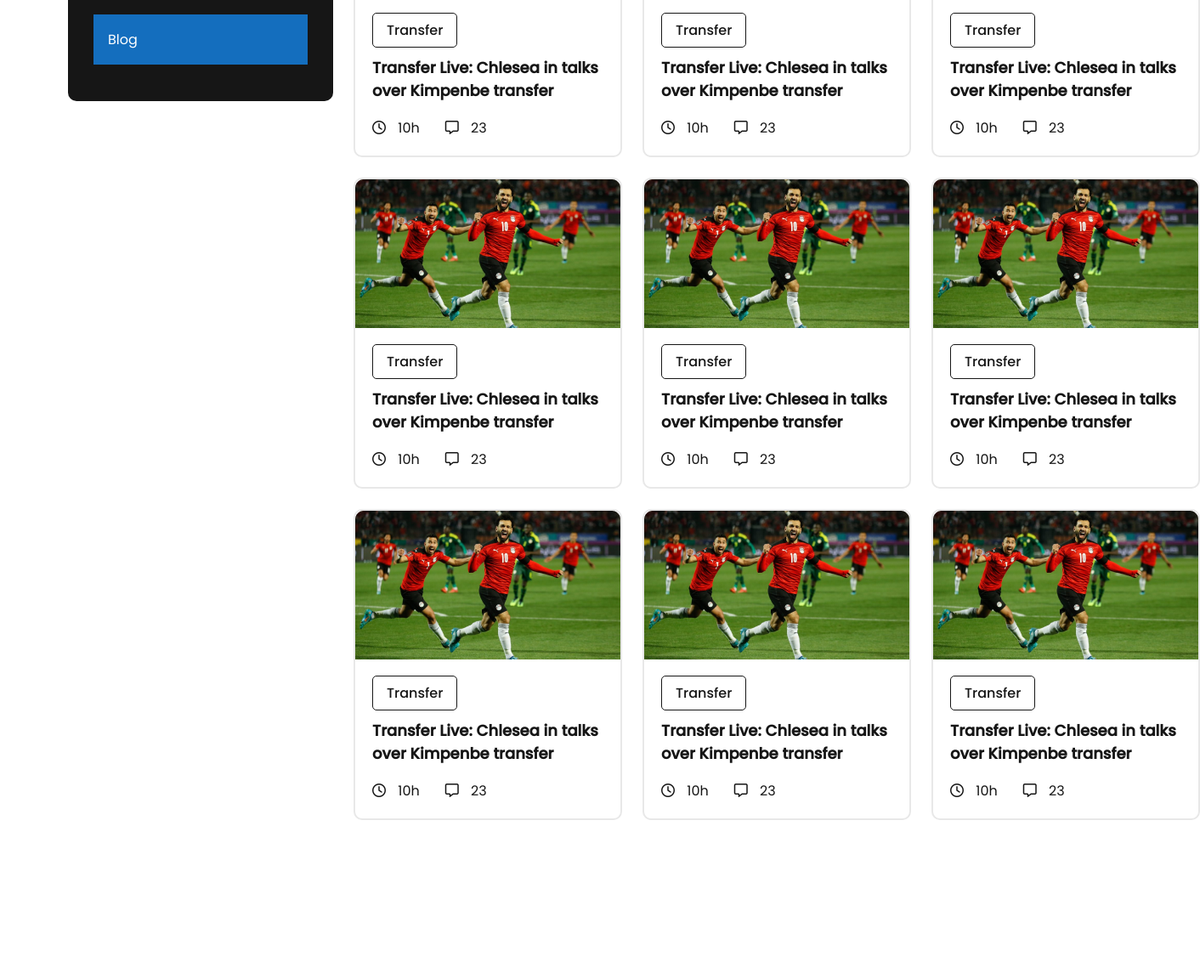
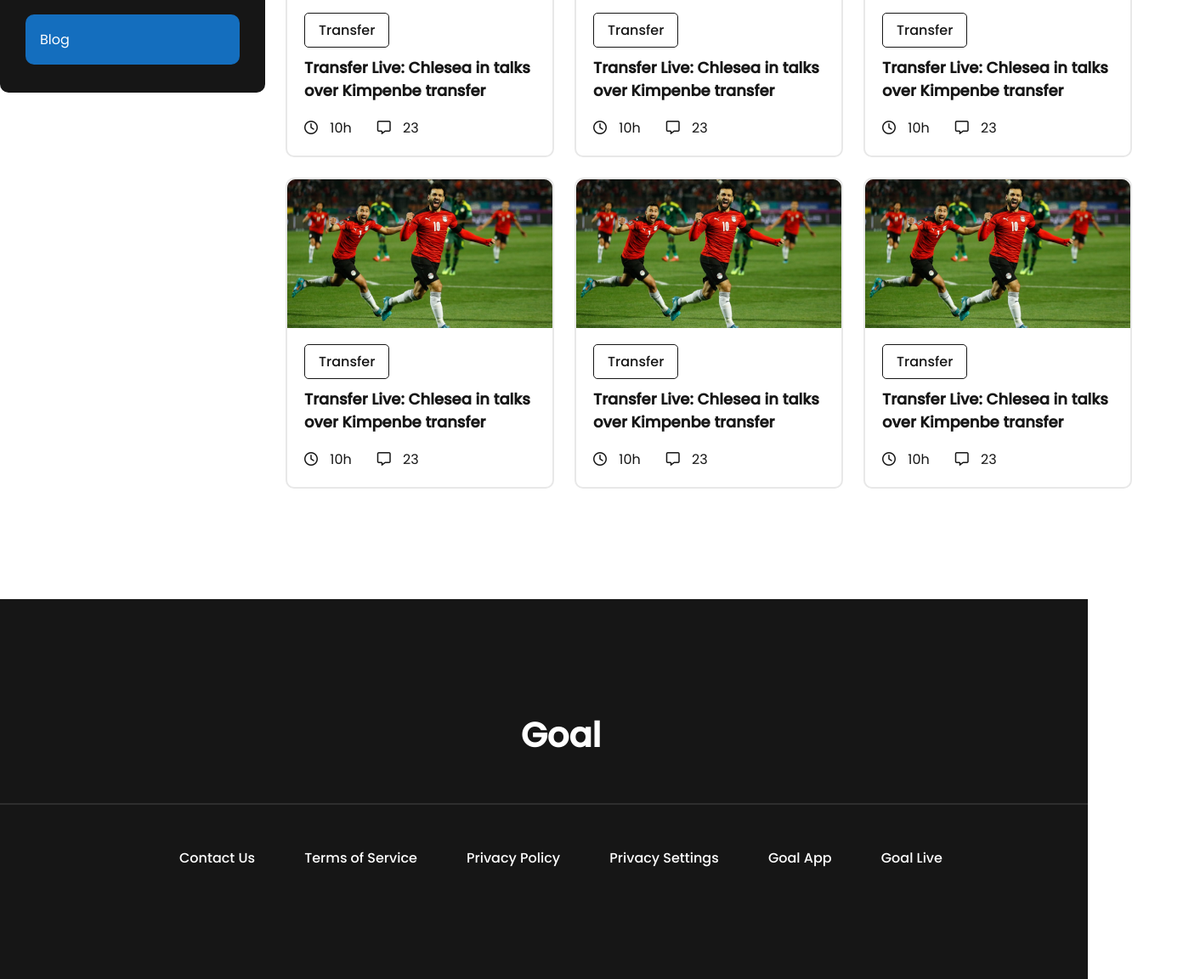
Before and after one commit to abdulkayum97/world-cup, a plain HTML site: page index.html in a window 1280 px wide. Shown: the part 1007-2159 px from the top of the page at 85% size, 1412 px wide, since content can reach past the window. Before the commit the page ends 1980 px from the top, so only its background shows below. Drawn offline with Linux system fonts and the light colour scheme.

Commit message:
footer added

```diff
--- a/css/style.css
+++ b/css/style.css
@@ -3,6 +3,8 @@
 
 body {
     font-family: 'Poppins', sans-serif;
+    margin: 0;
+    padding: 0;
 }
 
 
@@ -11,8 +13,8 @@ Header Style
 -------------- */
 
 .container {
-    width: 1120px;
-    margin: auto
+    width: 1320px;
+    margin: auto;
 }
 
 .header-container {
@@ -23,7 +25,6 @@ Header Style
     border-radius: 30px;
     display: grid;
     grid-template-columns: repeat(2, 1fr);
-    padding: 0 100px;
     margin-top: 50px;
     grid-column-gap: 24px;
     height: 646px;
@@ -33,12 +34,13 @@ Header Style
 
 .header-content {
     align-self: center;
+    padding-left: 100px;
 }
 
 .header-img img {
     position: absolute;
     bottom: 0;
-    right: 80px;
+    right: 70px;
     width: 581px;
 }
 
@@ -76,10 +78,9 @@ Header Style
 /* Blog Style */
 .blog-container {
     width: 100%;
-    margin: auto;
     display: grid;
     grid-template-columns: 312px 1fr;
-    margin-top: 130px;
+    margin: 130px auto;
     grid-column-gap: 24px;
 }
 
@@ -87,7 +88,7 @@ Header Style
     background-color: #161616;
     border-radius: 10px;
     padding: 30px;
-    height: 240px;
+    height: 230px;
 }
 
 .blog-menu ul {
@@ -107,6 +108,7 @@ Header Style
     text-decoration: none;
     display: block;
     transition: .4s all ease-in-out;
+    border-radius: 10px;
 }
 
 .blog-menu ul li a:hover {
@@ -166,3 +168,45 @@ Header Style
 .blog-content .blog-info .comment i {
     margin-right: 10px;
 }
+
+/* Footer Style */
+footer {
+    background-color: #161616;
+    padding-top: 130px;
+    padding-bottom: 130px;
+}
+
+.footer-content {}
+
+.footer-content h2 {
+    font-weight: 600;
+    font-size: 40px;
+    color: #fff;
+    text-align: center;
+    margin: 0;
+}
+
+footer hr {
+    margin: 50px 0;
+    border: 1px solid rgba(255, 255, 255, 0.1);
+}
+
+.footer-menu {
+    padding: 0 211px;
+}
+
+.footer-menu ul {
+    list-style: none;
+    display: flex;
+    justify-content: space-between;
+    margin: 0;
+    padding: 0;
+}
+
+.footer-menu ul li {}
+
+.footer-menu ul li a {
+    color: #fff;
+    text-decoration: none;
+    font-weight: 500;
+}
--- a/index.html
+++ b/index.html
@@ -48,6 +48,7 @@
                         </li>
                     </ul>
                 </div>
+
                 <div class="blog-item">
                     <article>
                         <img src="images/Blog Image.png" alt="Images">
@@ -63,9 +64,81 @@
                                     <i class="far fa-comment-alt"></i>
                                     23
                                 </div>
-
                             </div>
                         </div>
+                    </article>
+
+                    <article>
+                        <img src="images/Blog Image.png" alt="Images">
+                        <div class="blog-content">
+                            <a href="#">Transfer</a>
+                            <h3>Transfer Live: Chlesea in talks over Kimpenbe transfer</h3>
+                            <div class="blog-info">
+                                <div class="time">
+                                    <i class="far fa-clock"></i>
+                                    10h
+                                </div>
+                                <div class="comment">
+                                    <i class="far fa-comment-alt"></i>
+                                    23
+                                </div>
+                            </div>
+                        </div>
+                    </article>
+
+                    <article>
+                        <img src="images/Blog Image.png" alt="Images">
+                        <div class="blog-content">
+                            <a href="#">Transfer</a>
+                            <h3>Transfer Live: Chlesea in talks over Kimpenbe transfer</h3>
+                            <div class="blog-info">
+                                <div class="time">
+                                    <i class="far fa-clock"></i>
+                                    10h
+                                </div>
+                                <div class="comment">
+                                    <i class="far fa-comment-alt"></i>
+                                    23
+                                </div>
+                            </div>
+                        </div>
+                    </article>
+
+                    <article>
+                        <img src="images/Blog Image.png" alt="Images">
+                        <div class="blog-content">
+                            <a href="#">Transfer</a>
+                            <h3>Transfer Live: Chlesea in talks over Kimpenbe transfer</h3>
+                            <div class="blog-info">
+                                <div class="time">
+                                    <i class="far fa-clock"></i>
+                                    10h
+                                </div>
+                                <div class="comment">
+                                    <i class="far fa-comment-alt"></i>
+                                    23
+                                </div>
+                            </div>
+                        </div>
+                    </article>
+
+                    <article>
+                        <img src="images/Blog Image.png" alt="Images">
+                        <div class="blog-content">
+                            <a href="#">Transfer</a>
+                            <h3>Transfer Live: Chlesea in talks over Kimpenbe transfer</h3>
+                            <div class="blog-info">
+                                <div class="time">
+                                    <i class="far fa-clock"></i>
+                                    10h
+                                </div>
+                                <div class="comment">
+                                    <i class="far fa-comment-alt"></i>
+                                    23
+                                </div>
+                            </div>
+                        </div>
+
                     </article>
                     <article>
                         <img src="images/Blog Image.png" alt="Images">
@@ -81,141 +154,44 @@
                                     <i class="far fa-comment-alt"></i>
                                     23
                                 </div>
-
-                            </div>
-                        </div>
-                    </article>
-                    <article>
-                        <img src="images/Blog Image.png" alt="Images">
-                        <div class="blog-content">
-                            <a href="#">Transfer</a>
-                            <h3>Transfer Live: Chlesea in talks over Kimpenbe transfer</h3>
-                            <div class="blog-info">
-                                <div class="time">
-                                    <i class="far fa-clock"></i>
-                                    10h
-                                </div>
-                                <div class="comment">
-                                    <i class="far fa-comment-alt"></i>
-                                    23
-                                </div>
-
-                            </div>
-                        </div>
-                    </article>
-                    <article>
-                        <img src="images/Blog Image.png" alt="Images">
-                        <div class="blog-content">
-                            <a href="#">Transfer</a>
-                            <h3>Transfer Live: Chlesea in talks over Kimpenbe transfer</h3>
-                            <div class="blog-info">
-                                <div class="time">
-                                    <i class="far fa-clock"></i>
-                                    10h
-                                </div>
-                                <div class="comment">
-                                    <i class="far fa-comment-alt"></i>
-                                    23
-                                </div>
-
-                            </div>
-                        </div>
-                    </article>
-                    <article>
-                        <img src="images/Blog Image.png" alt="Images">
-                        <div class="blog-content">
-                            <a href="#">Transfer</a>
-                            <h3>Transfer Live: Chlesea in talks over Kimpenbe transfer</h3>
-                            <div class="blog-info">
-                                <div class="time">
-                                    <i class="far fa-clock"></i>
-                                    10h
-                                </div>
-                                <div class="comment">
-                                    <i class="far fa-comment-alt"></i>
-                                    23
-                                </div>
-
-                            </div>
-                        </div>
-                    </article>
-                    <article>
-                        <img src="images/Blog Image.png" alt="Images">
-                        <div class="blog-content">
-                            <a href="#">Transfer</a>
-                            <h3>Transfer Live: Chlesea in talks over Kimpenbe transfer</h3>
-                            <div class="blog-info">
-                                <div class="time">
-                                    <i class="far fa-clock"></i>
-                                    10h
-                                </div>
-                                <div class="comment">
-                                    <i class="far fa-comment-alt"></i>
-                                    23
-                                </div>
-
-                            </div>
-                        </div>
-                    </article>
-                    <article>
-                        <img src="images/Blog Image.png" alt="Images">
-                        <div class="blog-content">
-                            <a href="#">Transfer</a>
-                            <h3>Transfer Live: Chlesea in talks over Kimpenbe transfer</h3>
-                            <div class="blog-info">
-                                <div class="time">
-                                    <i class="far fa-clock"></i>
-                                    10h
-                                </div>
-                                <div class="comment">
-                                    <i class="far fa-comment-alt"></i>
-                                    23
-                                </div>
-
-                            </div>
-                        </div>
-                    </article>
-                    <article>
-                        <img src="images/Blog Image.png" alt="Images">
-                        <div class="blog-content">
-                            <a href="#">Transfer</a>
-                            <h3>Transfer Live: Chlesea in talks over Kimpenbe transfer</h3>
-                            <div class="blog-info">
-                                <div class="time">
-                                    <i class="far fa-clock"></i>
-                                    10h
-                                </div>
-                                <div class="comment">
-                                    <i class="far fa-comment-alt"></i>
-                                    23
-                                </div>
-
-                            </div>
-                        </div>
-                    </article>
-                    <article>
-                        <img src="images/Blog Image.png" alt="Images">
-                        <div class="blog-content">
-                            <a href="#">Transfer</a>
-                            <h3>Transfer Live: Chlesea in talks over Kimpenbe transfer</h3>
-                            <div class="blog-info">
-                                <div class="time">
-                                    <i class="far fa-clock"></i>
-                                    10h
-                                </div>
-                                <div class="comment">
-                                    <i class="far fa-comment-alt"></i>
-                                    23
-                                </div>
-
                             </div>
                         </div>
                     </article>
                 </div>
             </div>
-
         </div>
     </main>
+
+    <footer class="container-fluid">
+        <div class="container">
+            <div class="footer-content">
+                <h2>Goal</h2>
+                <hr>
+                <div class="footer-menu">
+                    <ul>
+                        <li>
+                            <a href="">Contact Us </a>
+                        </li>
+                        <li>
+                            <a href="">Terms of Service </a>
+                        </li>
+                        <li>
+                            <a href="">Privacy Policy </a>
+                        </li>
+                        <li>
+                            <a href="">Privacy Settings </a>
+                        </li>
+                        <li>
+                            <a href="">Goal App </a>
+                        </li>
+                        <li>
+                            <a href="">Goal Live </a>
+                        </li>
+                    </ul>
+                </div>
+            </div>
+        </div>
+    </footer>
 </body>
 
 </html>
```
Also changed, not shown: images/Banner Image.png.
